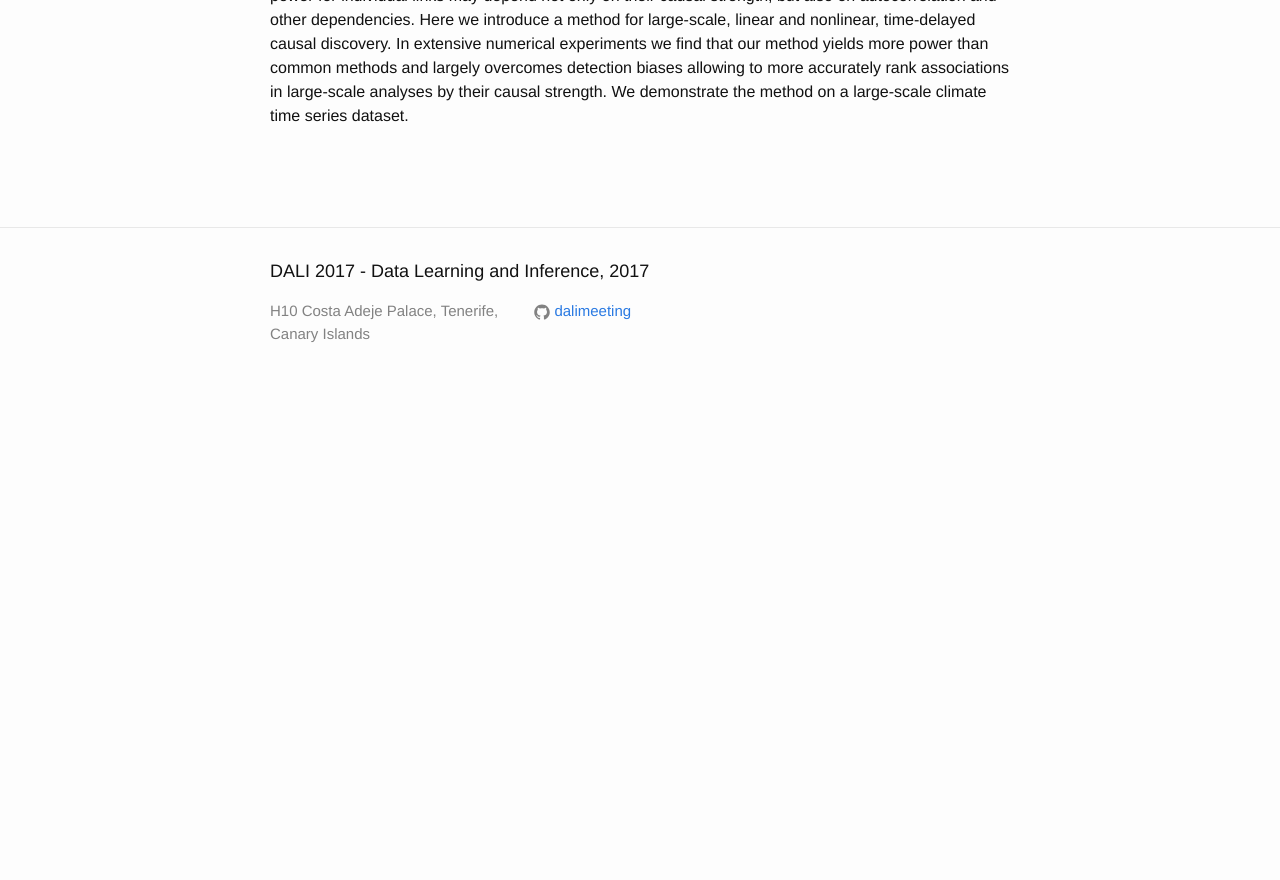
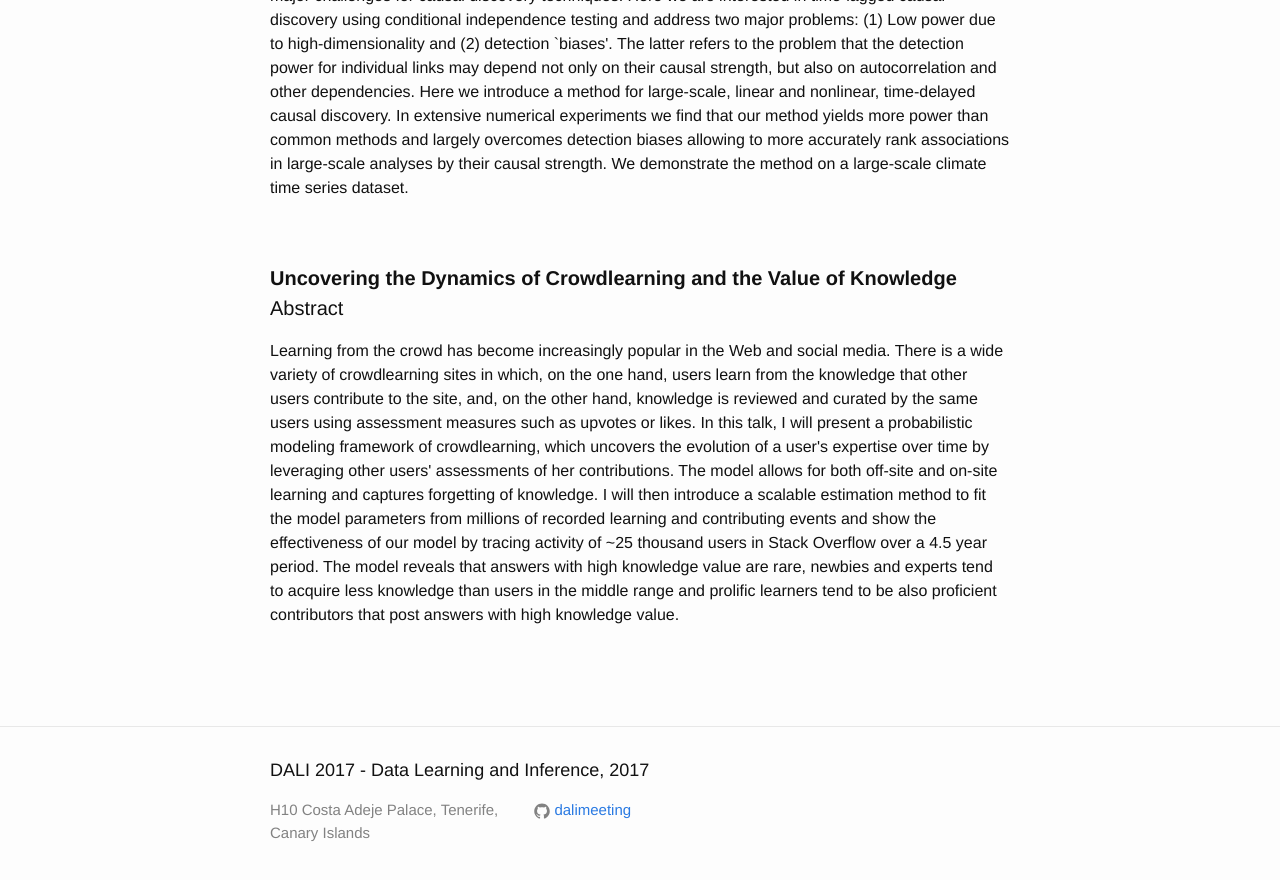
Before and after one commit to dalimeeting/dalimeeting.github.io, a Jekyll site: the page built from _posts/2017-04-20-progresses-ML-causal-inference.md, in a window 1280 px wide and 900 px high, scrolled down 3279 px. Shown: the top 880 px of the window. Built offline with Jekyll 4.4.1, drawn with Linux system fonts in a browser that asks for light colours; before the commit the page ends 3684 px from its top, so only the background shows below that; some of the changed text lies outside the part shown.

Commit message:
Update 2017-04-20-progresses-ML-causal-inference.md

```diff
--- a/_posts/2017-04-20-progresses-ML-causal-inference.md
+++ b/_posts/2017-04-20-progresses-ML-causal-inference.md
@@ -79,6 +79,34 @@ talks:
   start: "12:30"
   end: "13:00"
   abstract: "Detecting causal associations in observational time series datasets is a key challenge for novel insights into complex dynamical systems such as the Earth system. Dependencies in such a high-dimensional dynamical system may involve time-delays, nonlinearity, and strong autocorrelations, which present major challenges for causal discovery techniques. Here we are interested in time-lagged causal discovery using conditional independence testing and address two major problems: (1) Low power due to high-dimensionality and (2) detection `biases'. The latter refers to the problem that the detection power for individual links may depend not only on their causal strength, but also on autocorrelation and other dependencies. Here we introduce a method for large-scale, linear and nonlinear, time-delayed causal discovery. In extensive numerical experiments we find that our method yields more power than common methods and largely overcomes detection biases allowing to more accurately rank associations in large-scale analyses by their causal strength. We demonstrate the method on a large-scale climate time series dataset."
+- title: "Uncovering the Dynamics of Crowdlearning and the Value of Knowledge"
+  author:
+  - given: Manuel
+    family: Gomez-Rodriguez
+    url: https://people.mpi-sws.org/~manuelgr/
+    institute: Max Planck Institute for Software Systems
+  youtube:
+  start: "18:00"
+  end: "18:30"
+  abstract: "Learning from the crowd has become increasingly popular in
+the Web and social media. There is a wide variety of crowdlearning
+sites in which, on the one hand, users learn from the knowledge that
+other users contribute to the site, and, on the other hand, knowledge
+is reviewed and curated by the same users using assessment measures
+such as upvotes or likes. In this talk, I will present a probabilistic
+modeling framework of crowdlearning, which uncovers the evolution of a
+user's expertise over time by leveraging other users' assessments of
+her contributions. The model allows for both off-site and on-site
+learning and captures forgetting of knowledge. I will then introduce a
+scalable estimation method to fit the model parameters from millions
+of recorded learning and contributing events and show the
+effectiveness of our model by tracing activity of ~25 thousand users
+in Stack Overflow over a 4.5 year period. The model reveals that
+answers with high knowledge value are rare, newbies and experts tend
+to acquire less knowledge than users in the middle range and prolific
+learners tend to be also proficient contributors that post answers
+with high knowledge value."
+
 
 speakers:
 - Jakob Runge, Imperial College, London
```
